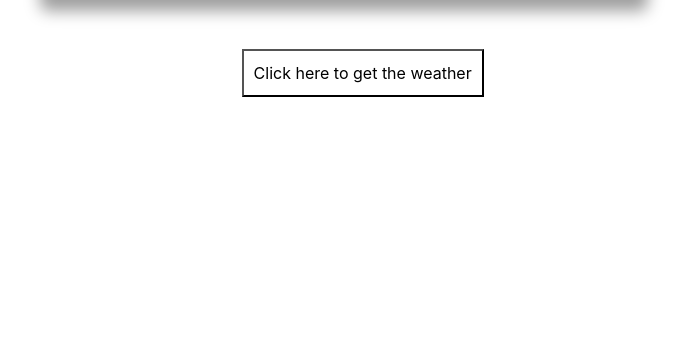
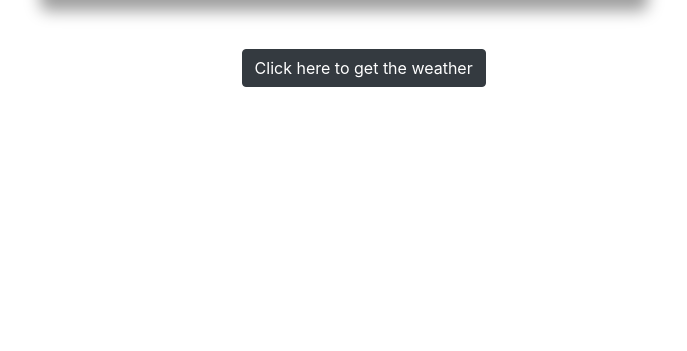
Before and after one commit to xeinaverse/weather-xa-frontend, a PHP site: page / in a window 1280 px wide. Shown: the part 449-800 px from the top of the page, without its empty margins (296-983 px from the left). Run offline with PHP 8.4, Linux system fonts and the light colour scheme; some libraries are stand-ins or nearby versions.

Commit message:
changed button style

```diff
--- a/index.html
+++ b/index.html
@@ -22,12 +22,11 @@
                 <p class="ml-4 mb-4" id="date"></p>
             </div>
         </div>
-        <button onclick="getLocation()">Click here to get the weather</button>
+        <button type="button" class="btn btn-dark" onclick="getLocation()">Click here to get the weather</button>
     </div>
     <!--External Scripts-->
     <script src="script.js"></script>
     <script src="https://cdnjs.cloudflare.com/ajax/libs/popper.js/1.16.0/umd/popper.min.js"></script>
-    <script src="https://cdn.jsdelivr.net/npm/@tensorflow/tfjs/dist/tf.min.js"> </script>
 </body>
 
 </html>
--- a/style.css
+++ b/style.css
@@ -7,12 +7,6 @@ body {
 }
 
 button {
-    background-color: Transparent;
-    background-repeat:no-repeat;
-    cursor:pointer;
-    overflow: hidden;
-    outline:none;
-    padding: 10px;
     position: absolute;
     left: 42%;
 }
```
